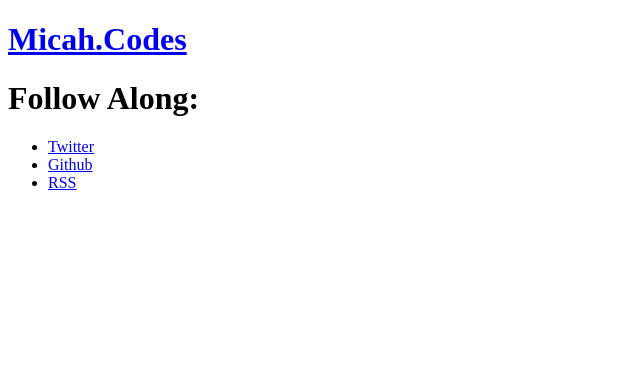
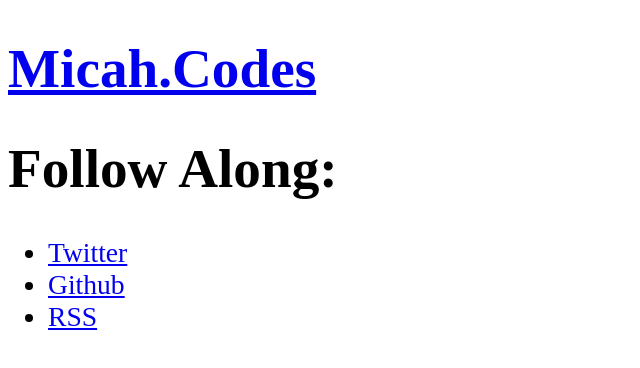
Before and after one commit to micahgodbolt/micahcodes, a website: page src/layouts/extends/base.html in a window 1280 px wide. Shown: the whole page, without its empty margins (0-640 px from the left). Drawn offline with nearby package versions, Linux system fonts and the light colour scheme; files that its build step writes are made by us from their sources.

Commit message:
My first lines of CSS

```diff
--- a/src/layouts/extends/base.html
+++ b/src/layouts/extends/base.html
@@ -9,6 +9,15 @@
     <meta name="description" content="{{description}}">
     {% endif %}
     <meta name="viewport" content="width=device-width,initial-scale=1">
+    <style type="text/css">
+    /* Much thanks to https://www.smashingmagazine.com/2016/05/fluid-typography/ for the inspiration */
+
+      html {font-size: calc( 18px + (8) * (100vw - 320px) / 800 );}
+      pre { background: #eee; overflow: scroll; font-size: .7em;}
+      @media screen and (min-width: 1320px){
+        html { font-size: 28px; max-width: 1320px;}
+      }
+    </style>
     <link rel="icon"
         type="image/png"
         href="/assets/img/favicon.ico">
```
